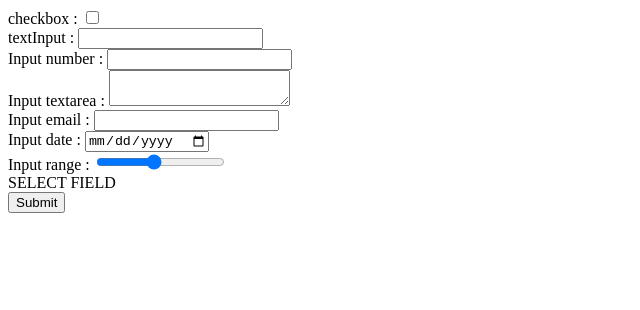
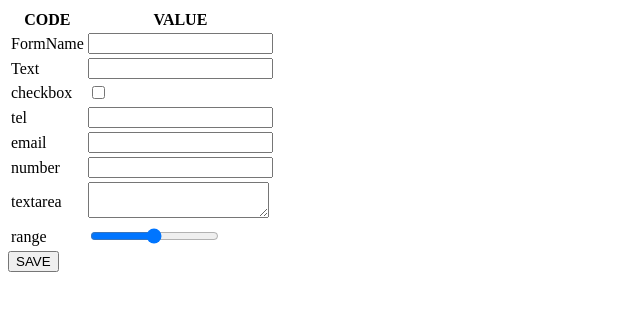
Before and after one commit to grzegorzociepka/FormGenerator, an Angular app: page / in a window 1280 px wide. Shown: the top 310 px of the page, without its empty margins (0-640 px from the left). Built offline with nearby package versions, Linux system fonts and the light colour scheme.

Commit message:
changed system, whole, but now it is working

```diff
--- a/src/app/components/form/form.component.html
+++ b/src/app/components/form/form.component.html
@@ -1,7 +1,56 @@
-<form name="{{ name }}" (submit)="onSubmit(form)" #form novalidate >
-  <ng-container *ngFor="let dynamicComponentConfig of dynamicComponentConfigs">
-    <ng-template [appDynamicComponentLoader]="dynamicComponentConfig">
-    </ng-template>
-  </ng-container>
-  <button type="submit">Submit</button>
+<form [formGroup]="dynamicForm" (ngSubmit)="onSubmit() "
+      class="col-md-12 noPaddingNoMargin">
+  <table class="table table-sm form-table">
+    <thead class="from-table-thead">
+    <tr>
+      <th scope="col">CODE</th>
+      <th scope="col">VALUE</th>
+    </tr>
+    </thead>
+    <tbody>
+
+    <ng-container *ngFor="let item of dynamicForm.controls.values['controls']">
+      <tr *ngIf="item.value.InputType !== 'checkbox' && item.value.InputType !== 'textarea'">
+        <td>{{item.value.Name}}</td>
+        <td [formGroup]="item" >
+          <input class="form-control form-control-sm"
+                 name="Value"
+                 type="{{item.value.InputType}}"
+                 value="{{item.value.Value}}"
+                 [required]="item.value.Required"
+                 formControlName="Value">
+        </td>
+      </tr>
+      <tr *ngIf="item.value.InputType === 'checkbox'">
+      <td>{{item.value.Name}}</td>
+      <td [formGroup]="item" >
+        <input class="form-control form-control-sm"
+               name="Value"
+               type="checkbox"
+               [checked]="item.value.Value === 'true'"
+               [required]="item.value.Required"
+               value="{{item.value.Value}}"
+               formControlName="Value"
+              >
+      </td>
+    </tr>
+      <tr *ngIf="item.value.InputType === 'textarea'">
+        <td>{{item.value.Name}}</td>
+        <td [formGroup]="item" >
+          <textarea class="form-control form-control-sm"
+                    [required]="item.value.Required"
+                 name="Value"
+                 value="{{item.value.Value}}"
+                    formControlName="Value"></textarea>
+        </td>
+      </tr>
+    </ng-container>
+    </tbody>
+  </table>
+
+  <div class="modal-footer">
+    <div class="col-sm-6 text-right" style="padding-right:0em;">
+      <button id="submit" type="submit" class="">SAVE</button>
+    </div>
+  </div>
 </form>
--- a/src/app/components/form/form.component.ts
+++ b/src/app/components/form/form.component.ts
@@ -1,7 +1,7 @@
-import {Component, Input, NgModule, OnInit} from '@angular/core';
-import {SharedModule} from '../SharedModule';
-import {DynamicComponentBaseComponent} from '../DynamicComponentBaseComponent';
-import {FormsModule, NgForm} from '@angular/forms';
+import {Component, ComponentFactoryResolver, Input, NgModule, OnInit, ViewContainerRef} from '@angular/core';
+import {FormArray, FormBuilder, FormsModule, NgForm, ReactiveFormsModule} from '@angular/forms';
+import {LocStorage} from '../../services/LocStorage';
+import {DynamicComponentConfig, TestInterface} from '../../model/DynamicComponentConfig';
 
 
 @Component({
@@ -9,29 +9,60 @@ import {FormsModule, NgForm} from '@angular/forms';
   templateUrl: './form.component.html',
   styleUrls: ['./form.component.scss']
 })
-export class FormComponent extends DynamicComponentBaseComponent {
 
-  onSubmit(e: any) {
-    // .preventDefault();
-    // tslint:disable-next-line:prefer-for-of
-    for (let i = 0; i< e.length - 1; i++){
 
-      if(e.type === 'checkbox'){
-        console.log(e[i].name, e[i].checked);
-      }
-      else{
-        console.log(e[i].name, e[i].value);
-      }
+
+export class FormComponent implements OnInit {
+
+  constructor(private locStorage: LocStorage, private formBuilder: FormBuilder) {
+
+  }
+
+  @Input() formConfig: string;
+
+  dynamicForm = this.formBuilder.group({
+    values: new FormArray([])
+  });
+
+  get formControls() { return this.dynamicForm.controls; }
+  get formArray() { return this.formControls.values as FormArray; }
+
+  onSubmit() {
+
+    if(this.dynamicForm.controls.values.status !== 'INVALID') {
+      this.locStorage.saveDocument(this.getValues());
+    } else {
+      alert("WRONG");
     }
 
   }
 
+  getValues(): string {
+    return JSON.stringify(this.dynamicForm.value.values.map(x => { return {
+      Name: x.Name,
+      Value: x.Value
+    }}));
+  }
+
+  ngOnInit(): void {
+    this.formConfig = '[{"name":"Text","type":"text", "required":true},{"name":"checkbox","type":"checkbox", "required":true},{"name":"tel","type":"tel", "required":false},{"name":"email","type":"email", "required":false},{"name":"number","type":"number", "required":false},{"name":"textarea","type":"textarea", "required":false},{"name":"range","type":"range", "required":false}]';
+    const config: TestInterface[] = JSON.parse(this.formConfig);
+
+    this.formArray.push(this.formBuilder.group({
+      Name: 'FormName',
+      InputType: 'text',
+      Value: ''
+    }));
+
+    config.forEach(setting => {
+        this.formArray.push(this.formBuilder.group({
+          Name: setting.name,
+          InputType: setting.type,
+          Value: setting.type === 'checkbox' ? false : '',
+          Required: setting.required
+        }));
+      });
+
+  }
+
 }
-
-@NgModule({
-  declarations: [FormComponent],
-  imports: [SharedModule, FormsModule]
-})
-
-class FormModule {
-}
--- a/src/app/model/DynamicComponentConfig.ts
+++ b/src/app/model/DynamicComponentConfig.ts
@@ -5,3 +5,9 @@ export interface DynamicComponentConfig {
   type: FieldType;
   name: string;
 }
+export interface TestInterface {
+  type: string;
+  name: string;
+  required: boolean;
+  predefinedValue?: string;
+}
--- a/src/app/services/LocStorage.ts
+++ b/src/app/services/LocStorage.ts
@@ -1,5 +1,9 @@
 import {LocalStorage} from '../model/Storage';
+import {Injectable} from '@angular/core';
 
+@Injectable(
+  {providedIn: 'any'}
+)
 export class LocStorage implements LocalStorage {
   getDocuments(): string[] {
     return JSON.parse(localStorage.getItem('docKeys'));
@@ -16,9 +20,14 @@ export class LocStorage implements LocalStorage {
   }
 
   private updateKeyList(key: string): void{
-    const docs: string[] = JSON.parse(localStorage.getItem('docKeys'));
+    let docs = JSON.parse(localStorage.getItem('docKeys'));
+    if(docs === null){
+      localStorage.setItem('docKeys', '[]');
+      docs = JSON.parse(localStorage.getItem('docKeys'));
+    }
+
     docs.push(key);
-    localStorage.setItem('docKeys', docs.toString());
+    localStorage.setItem('docKeys', JSON.stringify(docs));
   }
 
   private generateId(): string {
```
Also changed, not shown: src/app/app.module.ts (+6 -3 lines).
